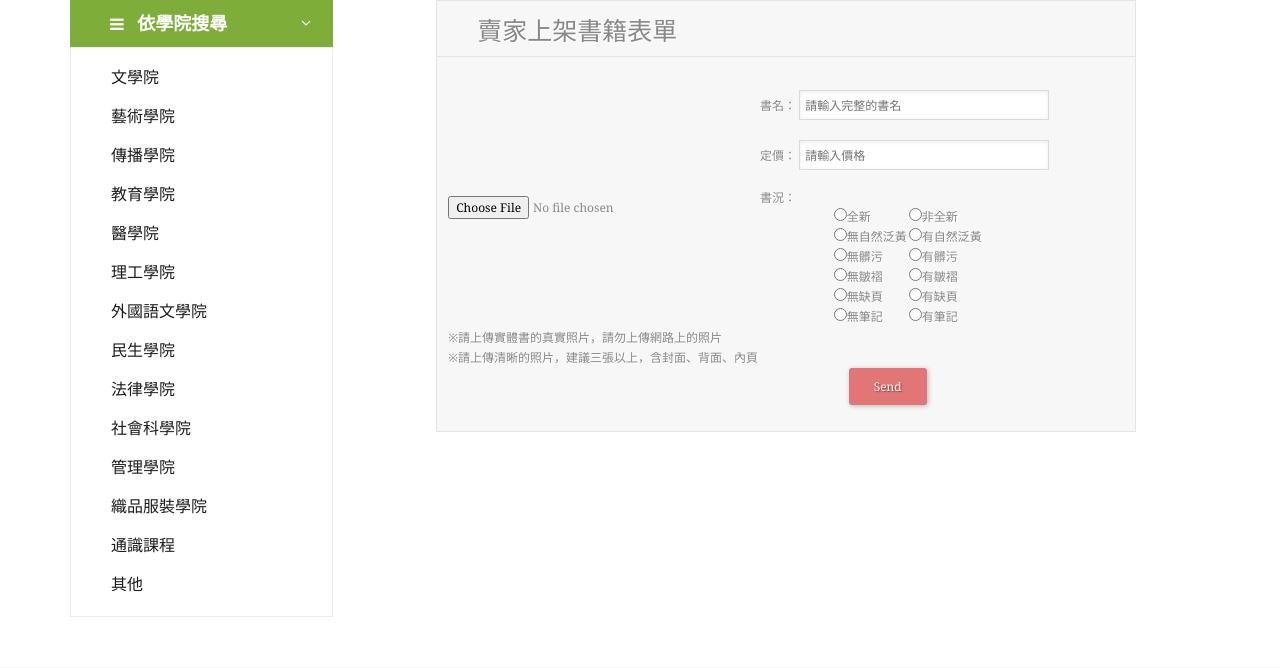
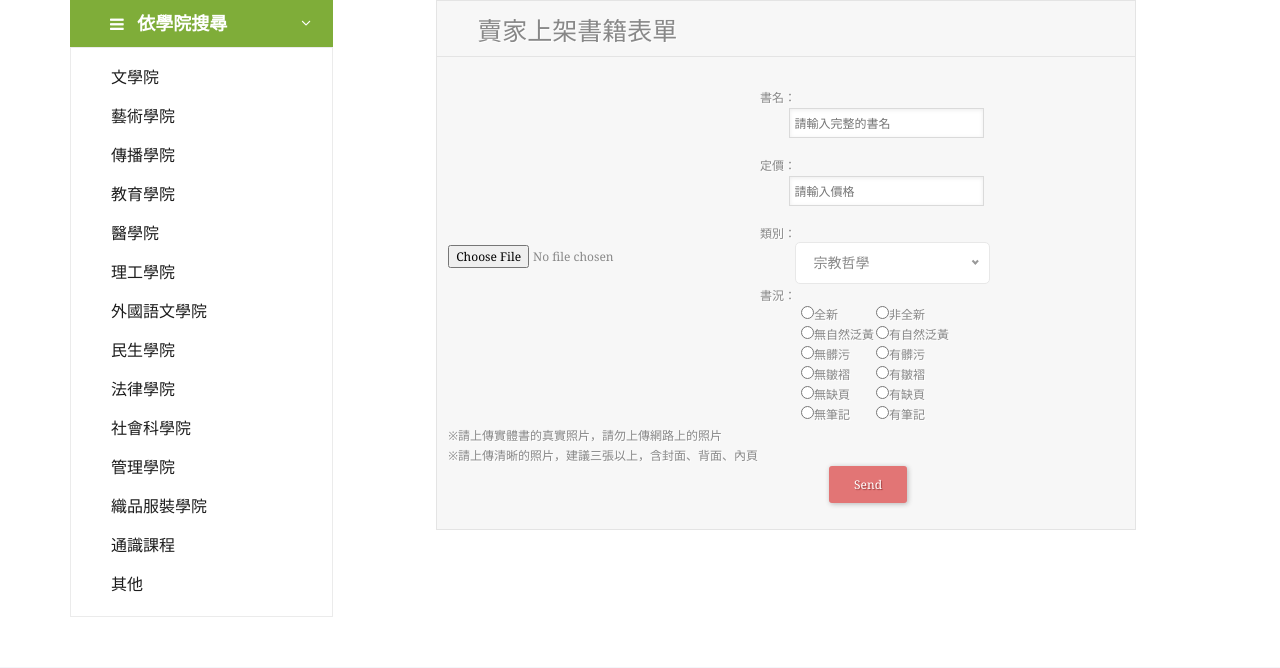
Before and after one commit to vm3hsu/sa, a PHP site: page /bookup.php in a window 1280 px wide. Shown: the part 186-854 px from the top of the page. Run offline with PHP 8.4, Linux system fonts and the light colour scheme; the visitor is signed in with stand-in values (Sample User, id 1).

Commit message:
可以上傳書籍

```diff
--- a/bookup.php
+++ b/bookup.php
@@ -97,12 +97,13 @@
         margin-top: 2px;
         outline: 0 none;
         padding: 3px 3px 3px 5px;
-        width: 250px;
+        width: 85%;
         font-size: 12px;
         line-height: 15px;
         box-shadow: inset 0px 1px 4px #ECECEC;
         -moz-box-shadow: inset 0px 1px 4px #ECECEC;
         -webkit-box-shadow: inset 0px 1px 4px #ECECEC;
+        float: right;
     }
 
     .basic-grey textarea {
@@ -117,9 +118,10 @@
         -moz-appearance: none;
         text-indent: 0.01px;
         text-overflow: '';
-        width: 70%;
+        width: 60%;
         height: 35px;
         line-height: 25px;
+        float: right;
     }
 
     .basic-grey textarea {
@@ -226,11 +228,12 @@
             <div class="row">
                 <?php include "sidebar.php"; ?>
                 <div class="col-lg-9">
-                    <form action="" method="post" class="basic-grey" enctype="https://github.com/vm3hsu/sa/tree/master/books">
+                    <form action="Bdblink.php" method="post" class="basic-grey" enctype="multipart/form-data">
+                    <input type=hidden name="dbaction" value="insert">
                         <h1>賣家上架書籍表單</h1>
                         <table>
                             <tr>
-                                <td rowspan="3"><input type=file name="uploadfile" accept=".jpg,.jpeg,.png"></td>
+                                <td rowspan="4"><input type=file name="uploadfile" accept=".jpg,.jpeg,.png"></td>
                                 <td>
                                     <span>書名：</span>
                                     <input type="text" name="BName" placeholder="請輸入完整的書名" />
@@ -240,6 +243,18 @@
                                 <td>
                                     <span>定價：</span>
                                     <input type="text" name="price" placeholder="請輸入價格" />
+                                </td>
+                            </tr>
+                            <tr>
+                                <td>
+                                    <span>類別：</span>
+                                    <select name="category">
+                                        <option value="宗教哲學">宗教哲學</option>
+                                        <option value="應用科學">應用科學</option>
+                                        <option value="社會科學">社會科學</option>
+                                        <option value="語言文學">語言文學</option>
+                                        <option value="藝術人文">藝術人文</option>
+                                    </select>
                                 </td>
                             </tr>
                             <tr>
--- a/css/nice-select.css
+++ b/css/nice-select.css
@@ -7,7 +7,7 @@
   clear: both;
   cursor: pointer;
   display: block;
-  float: left;
+  float: right;
   font-family: inherit;
   font-size: 14px;
   font-weight: normal;
@@ -25,7 +25,7 @@
       -ms-user-select: none;
           user-select: none;
   white-space: nowrap;
-  width: auto; }
+  width: 85%; }
   .nice-select:hover {
     border-color: #dbdbdb; }
   .nice-select:active, .nice-select.open, .nice-select:focus {
--- a/dblink.php
+++ b/dblink.php
@@ -1,6 +1,5 @@
   <?php
   $dbaction = $_POST['dbaction'];
-
   $account = $_POST['account'];
   $password = $_POST['password'];
   $name = $_POST['name'];
```
Also changed, not shown: Bdblink.php (added, +49 -0 lines).
